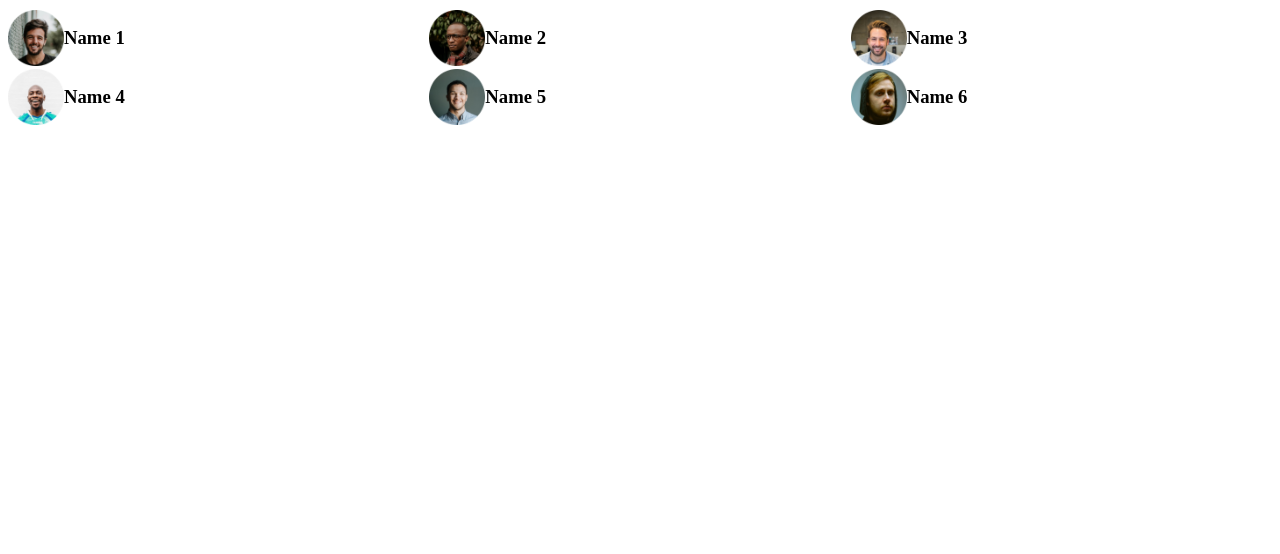
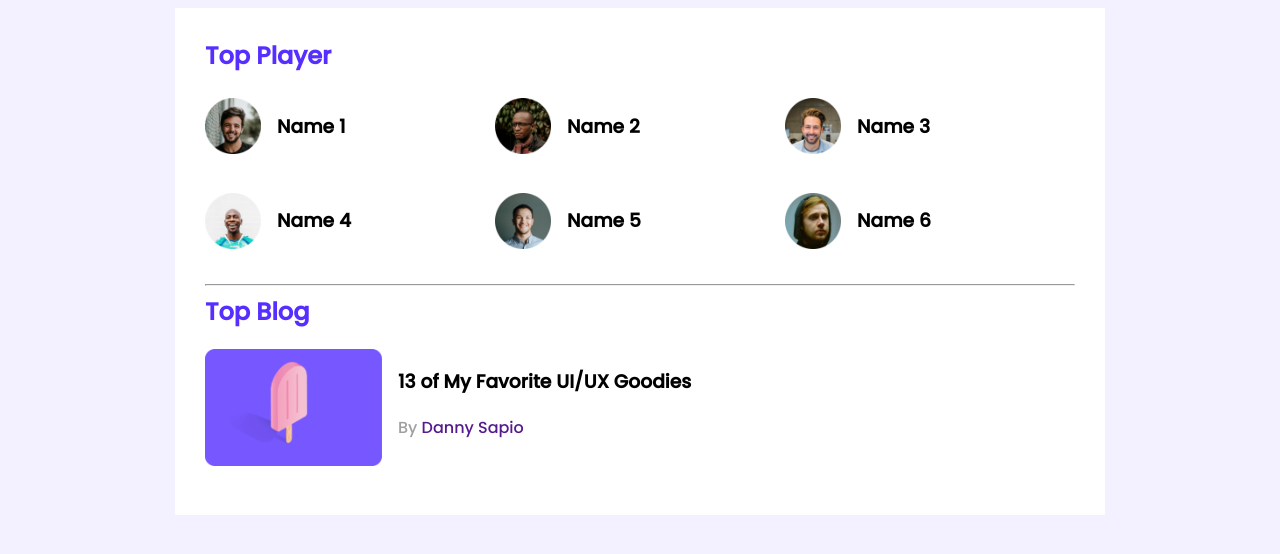
Before and after one commit to Jahin-Sadab/leader-board, a plain HTML site: page index.html in a window 1280 px wide. Drawn offline with Linux system fonts and the light colour scheme.

Commit message:
one blog done

```diff
--- a/css/style.css
+++ b/css/style.css
@@ -1,6 +1,32 @@
-.top-players {
+/* fonts */
+@import url('https://fonts.googleapis.com/css2?family=Poppins:wght@500&display=swap');
+
+body {
+    font-family: 'Poppins', sans-serif;
+    background-color: #F3F1FF;
+}
+
+.main-body {
+    display: flex;
+    justify-content: center;
+}
+
+.container {
+    background-color: #FFFFFF;
+    width: 870px;
+    padding: 30px 30px 42px 30px;
+}
+
+.section-title {
+    margin-top: 0;
+    color: #562EFF;
+}
+
+.players {
     display: grid;
     grid-template-columns: repeat(3, 1fr);
+    grid-row-gap: 28px;
+    margin-bottom: 30px;
 }
 
 .player {
@@ -12,3 +38,28 @@
     width: 56px;
     height: 56px;
 }
+
+.player-name {
+    margin-left: 16px;
+}
+
+.blog {
+    display: flex;
+}
+
+.thumbnail img {
+    width: 177px;
+    height: 117px;
+}
+
+.blog-detail {
+    margin-left: 16px;
+}
+
+.blog-author {
+    color: #9F9F9F;
+}
+
+.blog-author a {
+    text-decoration: none;
+}
--- a/index.html
+++ b/index.html
@@ -17,32 +17,50 @@
     </header>
     <!-- heading ended -->
     <!-- main body starts -->
-    <main>
-        <section>
+    <main class="main-body">
+        <section class="container">
             <div class="top-players">
+                <h2 class="section-title">Top Player</h2>
+                <div class="players">
                     <div class="player">
                         <img src="images/players/player-1.png" alt="">
-                    <h3>Name 1</h3>
+                        <h3 class="player-name">Name 1</h3>
                     </div>
                     <div class="player">
                         <img src="images/players/player-2.png" alt="">
-                    <h3>Name 2</h3>
+                        <h3 class="player-name">Name 2</h3>
                     </div>
                     <div class="player">
                         <img src="images/players/player-3.png" alt="">
-                    <h3>Name 3</h3>
+                        <h3 class="player-name">Name 3</h3>
                     </div>
                     <div class="player">
                         <img src="images/players/player-4.png" alt="">
-                    <h3>Name 4</h3>
+                        <h3 class="player-name">Name 4</h3>
                     </div>
                     <div class="player">
                         <img src="images/players/player-5.png" alt="">
-                    <h3>Name 5</h3>
+                        <h3 class="player-name">Name 5</h3>
                     </div>
                     <div class="player">
                         <img src="images/players/player-6.png" alt="">
-                    <h3>Name 6</h3>
+                        <h3 class="player-name">Name 6</h3>
+                    </div>
+                </div>
+            </div>
+            <hr>
+            <div class="top-blogs">
+                <h2 class="section-title">Top Blog</h2>
+                <div class="blogs">
+                    <div class="blog">
+                        <div class="thumbnail">
+                            <img src="images/blogs/blog-1.png" alt="">
+                        </div>
+                        <div class="blog-detail">
+                            <h3>13 of My Favorite UI/UX Goodies</h3>
+                            <p class="blog-author">By <a href="">Danny Sapio</a></p>
+                        </div>
+                    </div>
                 </div>
             </div>
         </section>
```
Lines whose indentation alone changed are shown as unchanged.
